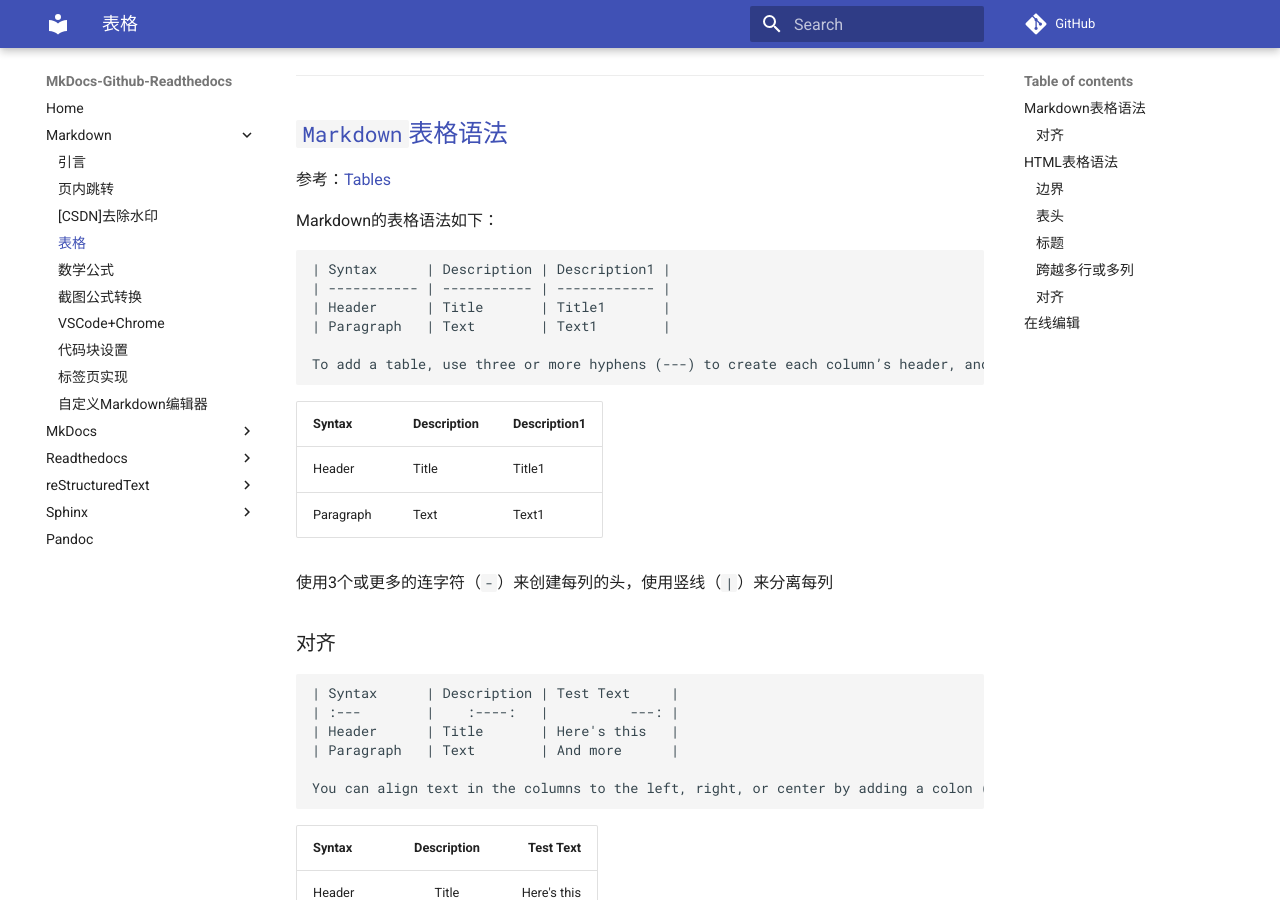
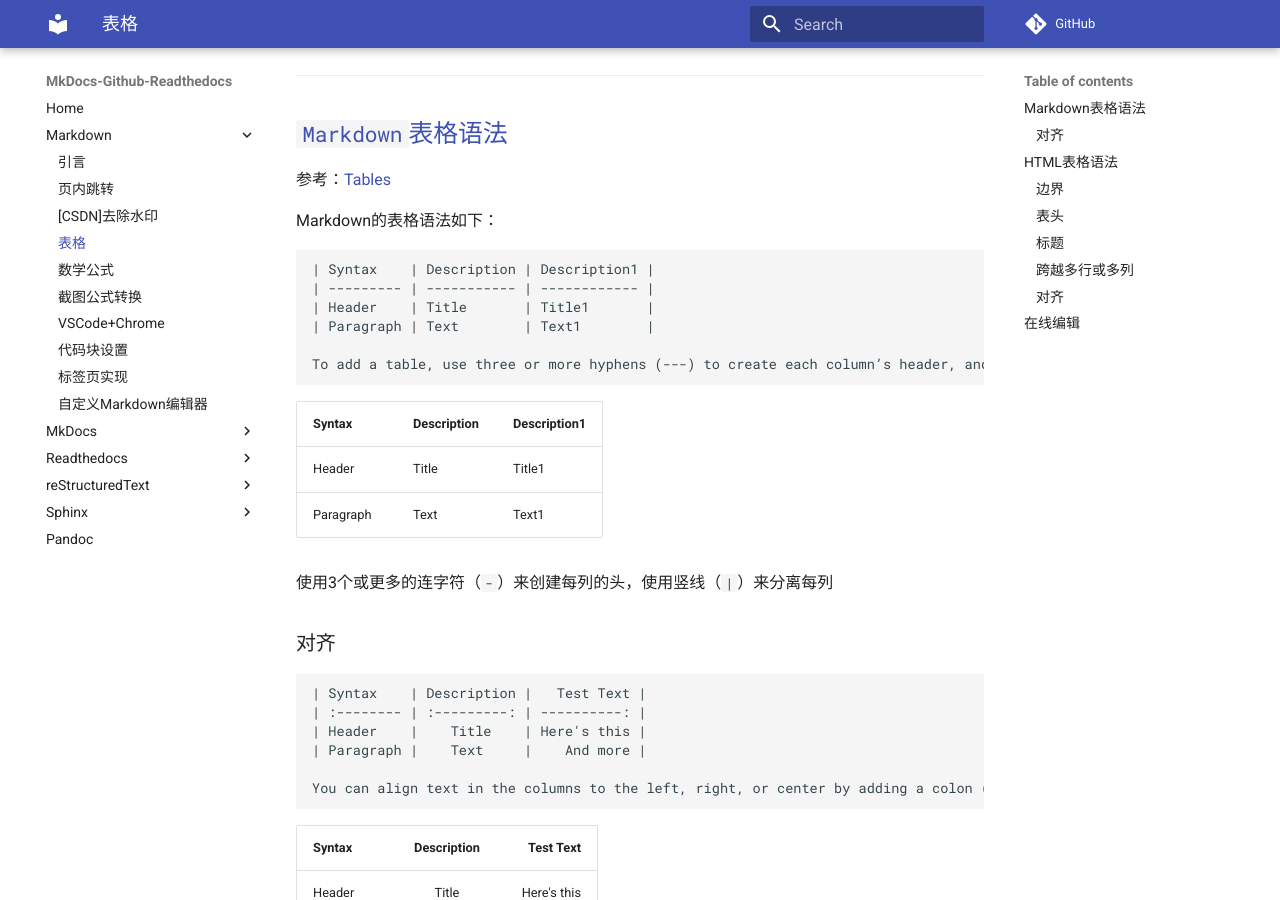
Before and after one commit to Document-Collection/mkdocs-github-readthedocs, an MkDocs documentation site: the page built from docs/markdown/Markdown使用-4-表格.md, in a window 1280 px wide and 900 px high, scrolled down 340 px. Built offline with MkDocs 1.6.1 and Material for MkDocs 9.7.7, drawn with Linux system fonts in a browser that asks for light colours; comment, search, counter and statistics services are not loaded; part of the change alters nothing that is shown; some of the changed text lies outside the part shown.

```diff
--- a/docs/markdown/Markdown使用-4-表格.md
+++ b/docs/markdown/Markdown使用-4-表格.md
@@ -19,33 +19,33 @@
 
 Markdown的表格语法如下：
 
-    | Syntax      | Description | Description1 |
-    | ----------- | ----------- | ------------ |
-    | Header      | Title       | Title1       |
-    | Paragraph   | Text        | Text1        |
+    | Syntax    | Description | Description1 |
+    | --------- | ----------- | ------------ |
+    | Header    | Title       | Title1       |
+    | Paragraph | Text        | Text1        |
 
     To add a table, use three or more hyphens (---) to create each column’s header, and use pipes (|) to separate each column. You can optionally add pipes on either end of the table.
 
-| Syntax      | Description | Description1 |
-| ----------- | ----------- | ------------ |
-| Header      | Title       | Title1       |
-| Paragraph   | Text        | Text1        |
+| Syntax    | Description | Description1 |
+| --------- | ----------- | ------------ |
+| Header    | Title       | Title1       |
+| Paragraph | Text        | Text1        |
 
 使用3个或更多的连字符（`-`）来创建每列的头，使用竖线（`|`）来分离每列
 
 ### 对齐
 
-    | Syntax      | Description | Test Text     |
-    | :---        |    :----:   |          ---: |
-    | Header      | Title       | Here's this   |
-    | Paragraph   | Text        | And more      |
+    | Syntax    | Description |   Test Text |
+    | :-------- | :---------: | ----------: |
+    | Header    |    Title    | Here's this |
+    | Paragraph |    Text     |    And more |
 
     You can align text in the columns to the left, right, or center by adding a colon (:) to the left, right, or on both side of the hyphens within the header row.
 
-| Syntax      | Description | Test Text     |
-| :---        |    :----:   |          ---: |
-| Header      | Title       | Here's this   |
-| Paragraph   | Text        | And more      |
+| Syntax    | Description |   Test Text |
+| :-------- | :---------: | ----------: |
+| Header    |    Title    | Here's this |
+| Paragraph |    Text     |    And more |
 
 如果想要对齐每列（左，中，右），可以在连字符上加上分号（`:`），加在左边表示向左对齐，加在两侧表示居中对齐，加在右边表示向右对齐。
 
@@ -293,10 +293,14 @@ Markdown的表格语法如下：
 
 ## <a id="C3" href="#T3" target="_self">在线编辑</a>
 
-参考：[Tables Generator – 在线生成 LaTeX、HTML、Markdown 表格](https://www.appinn.com/tables-generator/)
+参考：
 
-参考：[TableConvert Online - 强大的在线表格转换工具](https://juejin.im/post/5cc674d1f265da036207b44d)
+[Tables Generator – 在线生成 LaTeX、HTML、Markdown 表格](https://www.appinn.com/tables-generator/)
 
-有一个在线表格生成器：[Tables Generator](http://www.tablesgenerator.com/html_tables)，可用于生成`Markdown`表格和`HTML`表格
+[TableConvert Online - 强大的在线表格转换工具](https://juejin.im/post/5cc674d1f265da036207b44d)
 
-还有一个`W3C`的在线编辑器：[html_tables](http://www.w3school.com.cn/tiy/t.asp?f=html_tables)
+在线表格生成器：
+
+1. [Tables Generator](http://www.tablesgenerator.com/html_tables)：可用于生成`Markdown`表格和`HTML`表格
+
+2. [html_tables](http://www.w3school.com.cn/tiy/t.asp?f=html_tables)：`W3C`的在线编辑器
```
